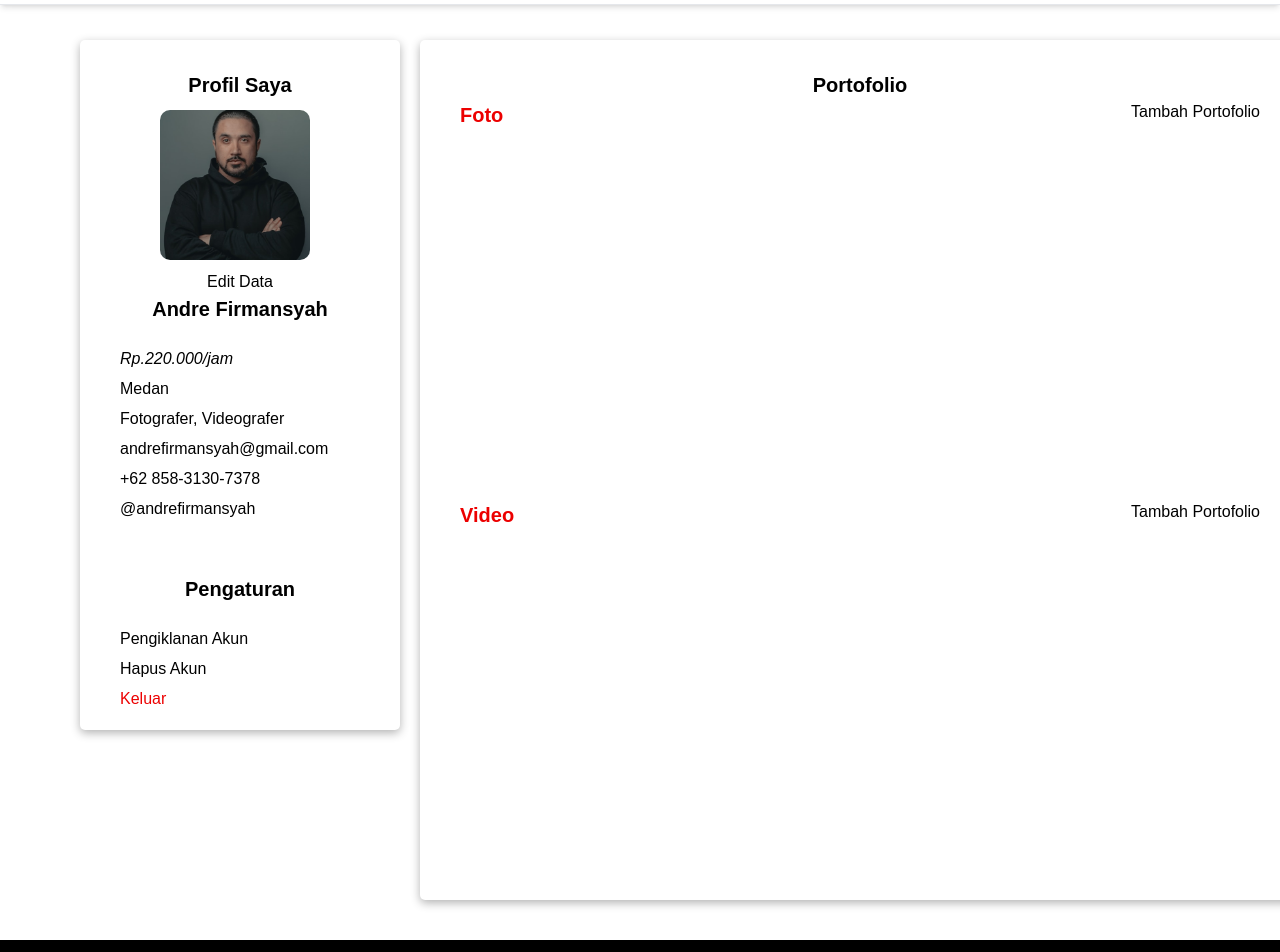
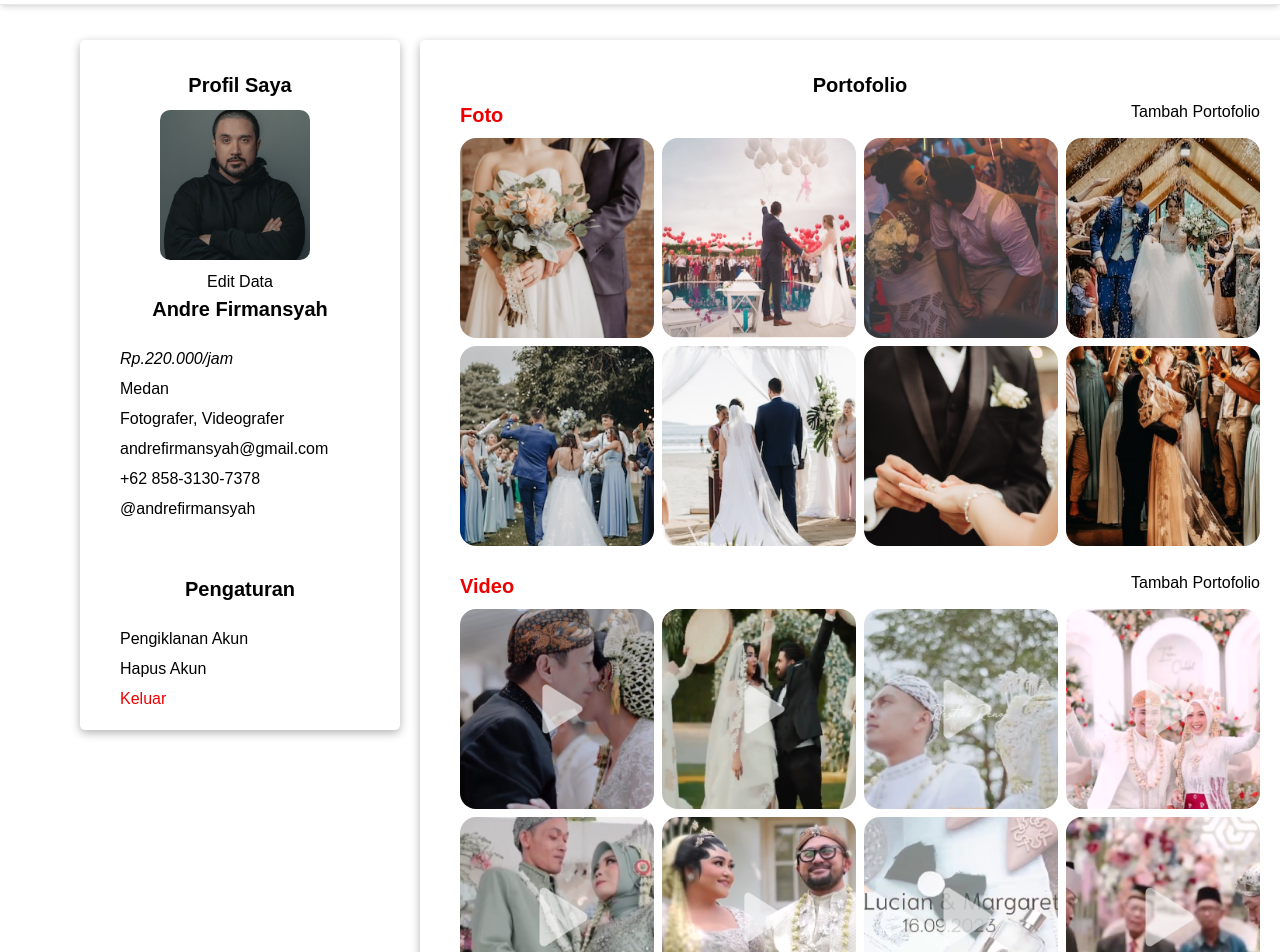
Before and after one commit to bendinuralif/Lensa-Karya, a React (Vite) app: page /profile in a window 1280 px wide. Shown: the part 60-1012 px from the top of the page. Built offline with nearby package versions, Linux system fonts and the light colour scheme.

Commit message:
update profil nando

```diff
--- a/src/assets/css/profile.css
+++ b/src/assets/css/profile.css
@@ -19,7 +19,7 @@
 .box2 {
   flex: 2;
   padding: 30px 40px;
-  height: 860px;
+  height: 1000px;
   border-radius: 5px;
   margin: 10px;
   box-shadow: 0 3px 10px rgba(0, 0, 0, 0.3);
@@ -77,17 +77,17 @@
 
 .portofoto{
   text-align: left;
-  height: 400px;
   color: #EC0000 ;
   display: flex;
+
   justify-content: space-between;
 }
 
 .portovideo {
   text-align: left;
   color: #EC0000;
-  height: 400px;
   display: flex;
+  margin-top: 25px;
   justify-content: space-between;
 }
 
--- a/src/pages/Profile.jsx
+++ b/src/pages/Profile.jsx
@@ -1,6 +1,23 @@
 import React from "react";
 import "../assets/css/profile.css";
+import { Link } from "react-router-dom";
 import Layoutlogin from "./Layoutlogin";
+import photo1 from "../assets/images/thumwedding/f1.png";
+import photo2 from "../assets/images/thumwedding/f2.png";
+import photo3 from "../assets/images/thumwedding/f3.png";
+import photo4 from "../assets/images/thumwedding/f4.png";
+import photo5 from "../assets/images/thumwedding/f5.png";
+import photo6 from "../assets/images/thumwedding/f6.png";
+import photo7 from "../assets/images/thumwedding/f7.png";
+import photo8 from "../assets/images/thumwedding/f8.png";
+import Thumb1 from "../assets/images/thumwedding/th1.png";
+import Thumb2 from "../assets/images/thumwedding/th2.png";
+import Thumb3 from "../assets/images/thumwedding/th3.png";
+import Thumb4 from "../assets/images/thumwedding/th4.png";
+import Thumb5 from "../assets/images/thumwedding/th5.png";
+import Thumb6 from "../assets/images/thumwedding/th6.png";
+import Thumb7 from "../assets/images/thumwedding/th7.png";
+import Thumb8 from "../assets/images/thumwedding/th8.png";
 
 const Profile = () => {
   return (
@@ -9,7 +26,9 @@ const Profile = () => {
         <div class="box1">
           <h1>Profil Saya</h1>
           <div className="potoprofil"></div>
-          <button><p>Edit Data</p></button>
+          <Link to="">
+            <p>Edit Data</p>
+          </Link>
           <h1>Andre Firmansyah</h1>
           <div className="data">
             <p>
@@ -25,8 +44,16 @@ const Profile = () => {
           <div className="pengaturan">
             <h1>Pengaturan</h1>
             <div className="pengaturanisi">
-              <p>Pengiklanan Akun</p>
-              <p>Hapus Akun</p>
+
+                <Link to="">
+                  <p>Pengiklanan Akun</p>
+                </Link>
+
+
+                <Link to="">
+                  <p>Hapus Akun</p>
+                </Link>
+
               <div className="out">
                 <a href="/">
                   <p>Keluar</p>
@@ -40,12 +67,143 @@ const Profile = () => {
 
           <div className="portofoto">
             <h1>Foto</h1>
-            <p>Tambah Portofolio</p>
+            <Link to="">
+              <p>Tambah Portofolio</p>
+            </Link>
+          </div>
+          <div className="relative flex justify-center mt-2 gap-2">
+            <Link to="">
+              <img
+                src={photo1}
+                alt="Wedding Photography"
+                className="box-content rounded-2xl h-[200px] w-[200px]"
+              />
+            </Link>
+
+            <Link to="">
+              <img
+                src={photo2}
+                alt="Prewed Photography"
+                className="box-content rounded-2xl h-[200px] w-[200px]"
+              />
+            </Link>
+            <Link to="">
+              <img
+                src={photo3}
+                alt="Potrait Photography"
+                className="box-content rounded-2xl h-[200px] w-[200px] "
+              />
+            </Link>
+            <Link to="">
+              <img
+                src={photo4}
+                alt="Family Photography"
+                className="box-content rounded-2xl h-[200px] w-[200px]"
+              />
+            </Link>
+          </div>
+          <div className="relative flex justify-center mt-2 gap-2">
+            <Link to="">
+              <img
+                src={photo5}
+                alt="Wedding fotography"
+                className="box-content rounded-2xl h-[200px] w-[200px]"
+              />
+            </Link>
+
+            <Link to="">
+              <img
+                src={photo6}
+                alt="Prewed Photography"
+                className="box-content rounded-2xl h-[200px] w-[200px]"
+              />
+            </Link>
+
+            <Link to="">
+              <img
+                src={photo7}
+                alt="Potrait Photography"
+                className="box-content rounded-2xl h-[200px] w-[200px] "
+              />
+            </Link>
+
+            <Link to="">
+              <img
+                src={photo8}
+                alt="Family Photography"
+                className="box-content rounded-2xl h-[200px] w-[200px]"
+              />
+            </Link>
           </div>
 
           <div className="portovideo">
             <h1>Video</h1>
-            <p>Tambah Portofolio</p>
+            <Link to="">
+              <p>Tambah Portofolio</p>
+            </Link>
+          </div>
+          <div alt="video" className="relative flex justify-center mt-2 gap-2">
+            <Link to="">
+              <img
+                src={Thumb1}
+                alt="thumbnail video 1"
+                className="box-content bg-footer-texture rounded-2xl h-[200px] w-[200px]"
+              />
+            </Link>
+            <Link to="">
+              <img
+                src={Thumb2}
+                alt="thumbnail video 2"
+                className="box-content rounded-2xl h-[200px] w-[200px] "
+              />
+            </Link>
+
+            <Link to="">
+              <img
+                src={Thumb3}
+                alt="thumbnail video 3"
+                className="box-content rounded-2xl h-[200px] w-[200px]  "
+              />
+            </Link>
+
+            <Link to="">
+              <img
+                src={Thumb4}
+                alt="thumbnail video 4"
+                className="box-content rounded-2xl h-[200px] w-[200px]"
+              />
+            </Link>
+          </div>
+          <div className="relative flex justify-center mt-2 gap-2">
+            <Link to="">
+              <img
+                src={Thumb5}
+                alt="thumbnail video 5"
+                className="box-content rounded-2xl h-[200px] w-[200px]"
+              />
+            </Link>
+            <Link to="">
+              <img
+                src={Thumb6}
+                alt="thumbnail video 6"
+                className="box-content rounded-2xl h-[200px] w-[200px]"
+              />
+            </Link>
+            <Link to="">
+              <img
+                src={Thumb7}
+                alt="thumbnail video 7"
+                className="box-content rounded-2xl h-[200px] w-[200px]"
+              />
+            </Link>
+
+            <Link to="">
+              <img
+                src={Thumb8}
+                alt="thumbnail video 8"
+                className="box-content rounded-2xl h-[200px] w-[200px]"
+              />
+            </Link>
           </div>
         </div>
       </div>
```
